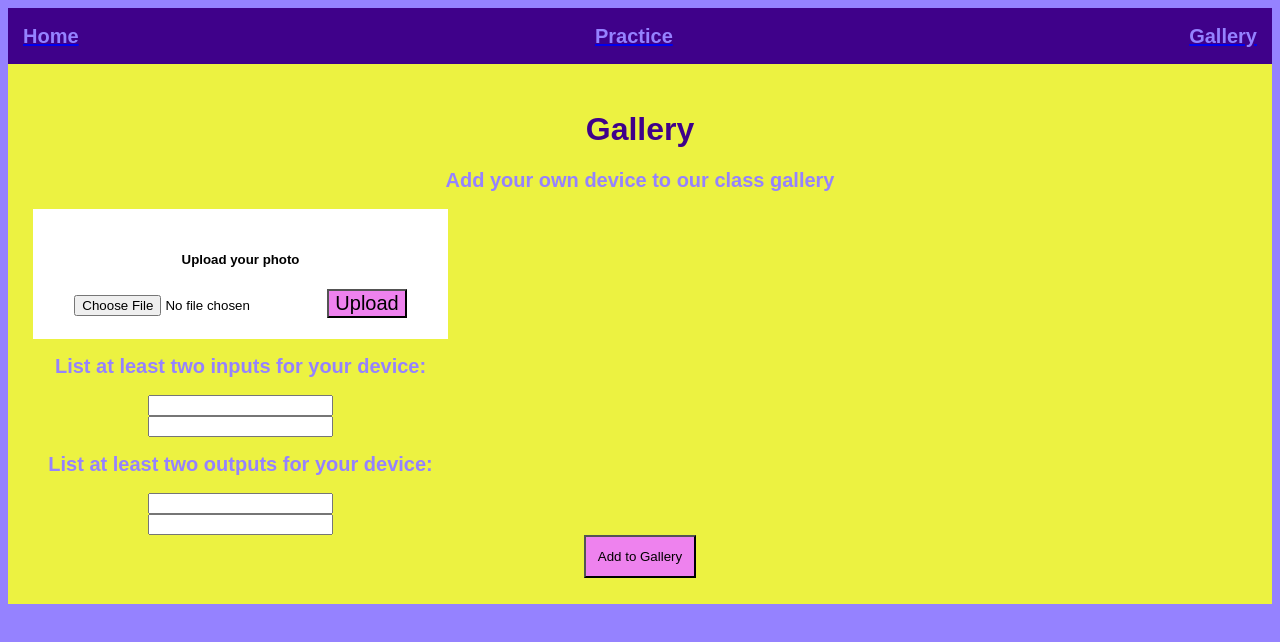
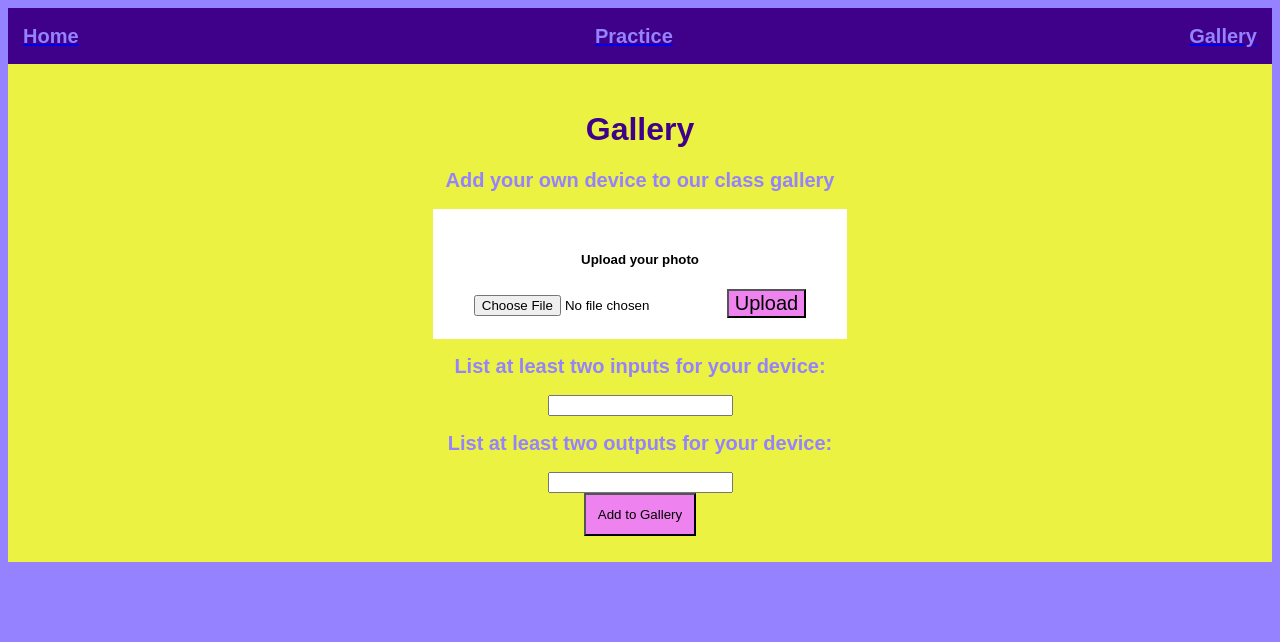
Before and after one commit to laynaoyervides/phase-2-project, a React (Create React App) app: page /gallery in a window 1280 px wide. Shown: the top 642 px of the page. Built offline with nearby package versions, Linux system fonts and the light colour scheme.

Commit message:
Setting up GAllery form onChange, onSubmit

```diff
--- a/src/components/Gallery.js
+++ b/src/components/Gallery.js
@@ -4,7 +4,7 @@ import ImagePost from "./ImagePost";
 import InputForm from "./InputForm";
 import OutputForm from "./OutputForm";
 
-function Gallery (props) {
+function Gallery () {
     const [formData, setFormData] = useState({
         name: "",
         image: "",
@@ -45,12 +45,12 @@ function Gallery (props) {
        <h2>Add your own device to our class gallery</h2>
         <div className={styles.device_container}>
             <div className="styles.device_image_upload">
-                <ImagePost formData={formData} handleSubmit={handleSubmit}/>
+                <ImagePost formData={formData} handleSubmit={handleSubmit} />
              <div className="styles.input_form">
-                <InputForm formData={formData} handleSubmit={handleSubmit}/>
+                <InputForm formData={formData} handleSubmit={handleSubmit} onChange={handleChange}/>
             </div>
             <div className="styles.output_form">
-                <OutputForm formData={formData} handleSubmit={handleSubmit}/>
+                <OutputForm formData={formData} handleSubmit={handleSubmit} onChange={handleChange}/>
             </div>
 
         </div>
--- a/src/components/Gallery.module.css
+++ b/src/components/Gallery.module.css
@@ -2,14 +2,15 @@
     background-color: #ECF241;
     font-family: 'Merriweather', sans-serif;
     padding: 2%;
+    text-align: center;
 }
 .device_container {
     display:flex;
-    flex-direction: row;
-
+    justify-content: center;
 }
 .device_image_upload {
     background-color: #BBE64E;
+    width: 25%;
 }
 .input_form {
     background-color: #BBE64E;
--- a/src/components/InputForm.js
+++ b/src/components/InputForm.js
@@ -1,17 +1,14 @@
 import React from "react";
 import styles from "./ImagePost.module.css"
 
-function InputForm () {
+function InputForm ({formData, onChange, onSubmit}) {
     return (
         <div className={styles.input_form_container}>
              <h2>
                  List at least two inputs for your device:
              </h2>
-             <form>
-                <input type="text"></input>
-                <br></br>
-                <input type="text"></input>
-
+             <form onSubmit={onSubmit}>
+                <input type="text" name="inputs" value={formData.inputs} onChange={onChange}></input>
             </form>
         </div>
     );
--- a/src/components/OutputForm.js
+++ b/src/components/OutputForm.js
@@ -1,15 +1,13 @@
 import React from "react";
 import styles from "./OutputForm.module.css"
-function OutputForm ({formData, handleSubmit}) {
+function OutputForm ({formData, handleSubmit, onChange}) {
     return (
        <div className={styles.output_form_container}>
            <h2>
             List at least two outputs for your device:
             </h2>
        <form onSubmit={handleSubmit}>
-       <input type="text" value={formData.outputs}></input>
-                <br></br>
-                <input type="text"></input>
+       <input type="text" name="outputs" value={formData.outputs} onChange={onChange}></input>
         </form>
         </div>
     );
```
